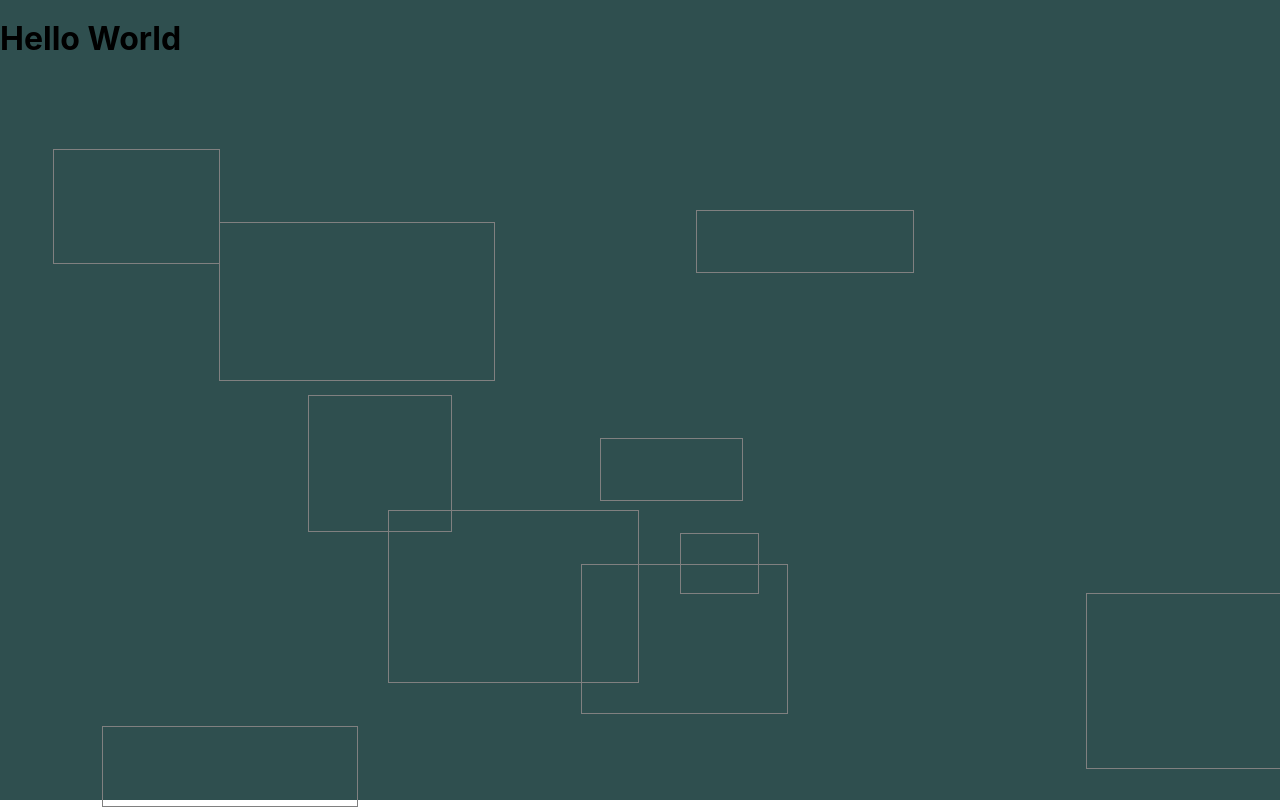
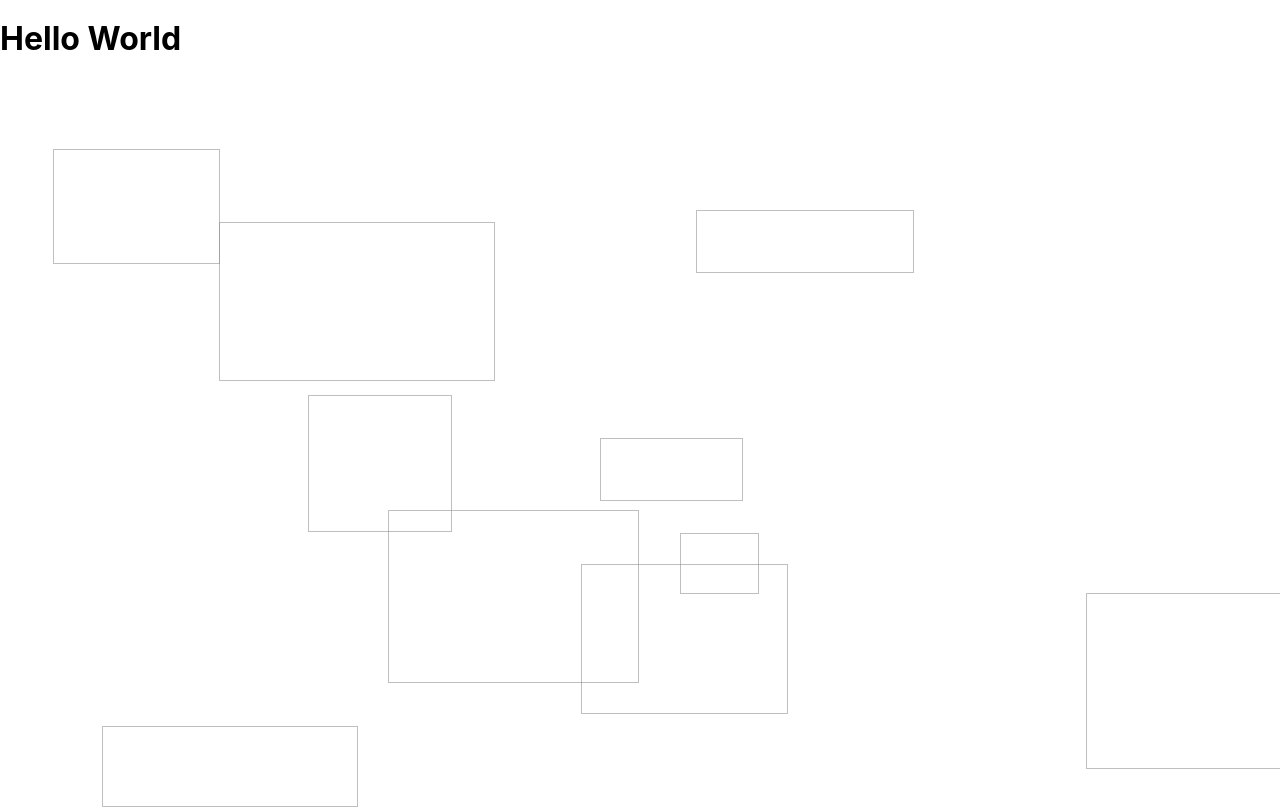
Before and after one commit to Kageetai/ma, a React (Create React App) app: page / in a window 1280 px wide. Built offline with nearby package versions, Linux system fonts and the light colour scheme.

Commit message:
simpler styles for main background element

```diff
--- a/src/styles/Background.ts
+++ b/src/styles/Background.ts
@@ -9,27 +9,25 @@ interface Props {
 }
 
 export default styled.div<Props>`
-  position: fixed;
-  top: 0;
-  bottom: 0;
-  left: 0;
-  right: 0;
-  background-color: darkslategrey;
-  z-index: -1;
-
   > div {
     position: absolute;
-    border: 1px solid grey;
+    border: 1px solid #88888888;
+    transition: all 0.5s;
+
+    &:hover {
+      transform: scale(1.1);
+      transition: all 1s;
+    }
 
     ${({ number }) =>
       Array.from(
         { length: number },
         (x, i) => css`
           &:nth-of-type(${i + 1}) {
-            top: ${randInt(100)}%;
-            left: ${randInt(100)}%;
-            width: ${randInt(5, 25)}%;
-            height: ${randInt(5, 25)}%;
+            top: ${randInt(100)}vh;
+            left: ${randInt(100)}vw;
+            width: ${randInt(5, 25)}vw;
+            height: ${randInt(5, 25)}vh;
           }
         `
       )}
```
